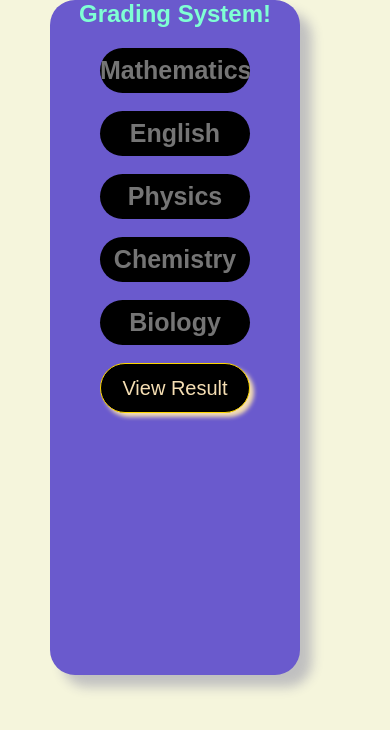
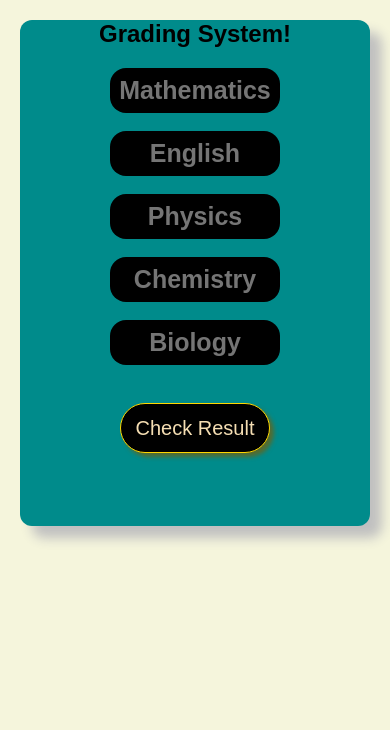
Before and after one commit to Ahmad4everyone/GradingSystem, a plain HTML site: page index.html in a window 390 px wide. Drawn offline with Linux system fonts and the light colour scheme.

Commit message:
change color

```diff
--- a/index.html
+++ b/index.html
@@ -18,7 +18,7 @@
         <input type=" " id="phy" placeholder="Physics"><br><br>
         <input type=" " id="chem" placeholder="Chemistry"><br><br>
         <input type=" " id="bio" placeholder="Biology"><br><br>
-        <button onclick="answer()">View Result</button>
+        <button onclick="answer()">Check Result</button>
     </div>
     <div class="result" id="result">
         <span id="total"></span><br><br>
--- a/style.css
+++ b/style.css
@@ -90,16 +90,16 @@ button:active{
         background-color: beige;
     }
     .container{
-        height: 80vh;
-        width: 250px;
-        border-radius: 25px;
-        margin: auto;
+        height: 60vh;
+        width: 350px;
+        border-radius: 12px;
+        margin: 0 auto;
         box-shadow: 12px 12px 12px silver;
-        background-color: slateblue;
-        margin-left: 50px;
+        background-color: darkcyan;
     }
     h1 {
-        color: aquamarine;
+        color: black;
+        margin-top: 20px;
     }
     input{
         color: bisque;
@@ -109,14 +109,13 @@ button:active{
         font-size: 25px;
         height: 45px;
         text-align: center;
-        width: 150px;
+        width: 170px;
         outline: none;
-        border-radius: 25px;
+        border-radius: 16px;
     }
     .result{
-
+        height: 150px;
         width: 200px;
-        margin-left: 70px;
         background-color: teal;
     }
     button {
@@ -127,7 +126,8 @@ button:active{
         background-color: black;
         color: wheat;
         border: 1px solid gold;
-        box-shadow: 4px 4px 4px;
+        box-shadow: 4px 4px 4px darkolivegreen;
+        margin-top: 20px;
     }
 
 }
```
